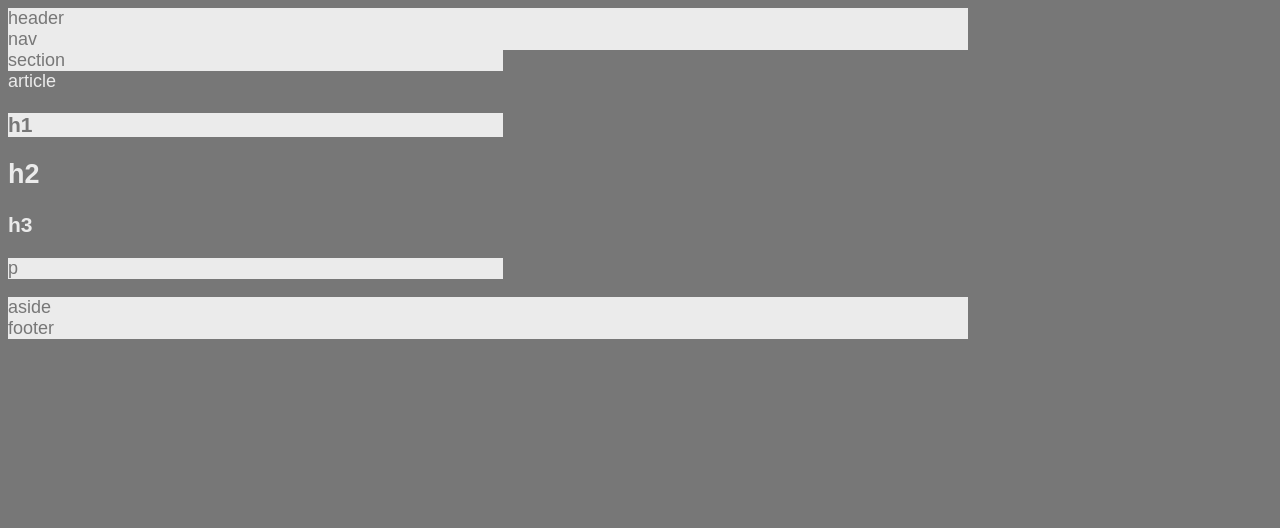
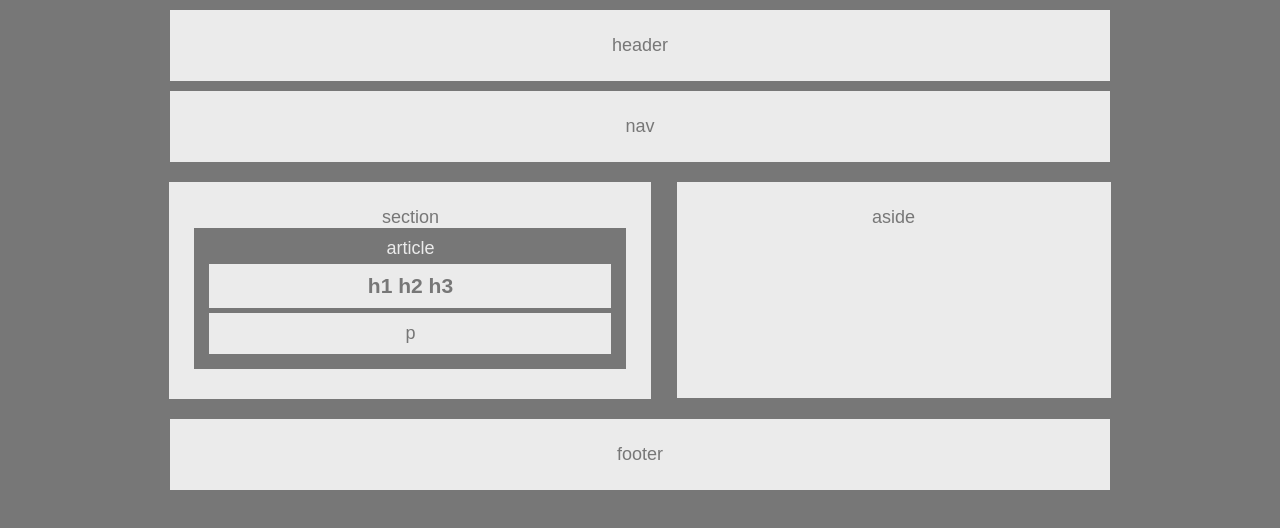
Before and after one commit to siddhubatra/HW-Wireframe, a plain HTML site: page index.html in a window 1280 px wide. Drawn offline with Linux system fonts and the light colour scheme.

Commit message:
adjustments to css

```diff
--- a/index.html
+++ b/index.html
@@ -1,21 +1,37 @@
 <!DOCTYPE html>
 <html>
-    <head>
-        <link rel="stylesheet" type="text/css" href="style.css">
-    </head>
 
-    <body>
-        <header class="graySpaces">header</header>
-        <nav class="graySpaces">nav</nav>
-        <section class="graySpaces">section
-            <article>article
-                <h1 class="littleText">h1</h1>
-                <h2>h2</h2>
-                <h3>h3</h3>
-                <p class="littleText">p</p>
+<head>
+    <link rel="stylesheet" type="text/css" href="style.css">
+</head>
+
+<body>
+
+    <header>header</header>
+
+    <nav>nav</nav>
+
+    <div>
+
+        <section> section
+
+            <article> article
+
+                <h1>h1 h2 h3</h1>
+
+                <p>p</p>
+
             </article>
+
         </section>
-        <aside class="graySpaces">aside</aside>
-        <footer class="graySpaces">footer</footer>
-    </body>
+
+        <aside> aside </aside>
+
+    </div>
+
+
+    <footer>footer</footer>
+
+</body>
+
 </html>
--- a/style.css
+++ b/style.css
@@ -4,22 +4,45 @@ body {
     background: #777;
     width: 960px;
     font-size: 18px;
+    text-align: center;
+    margin: auto;
 }
 
-.graySpaces {
+header, nav, section, aside, footer {
     background: #ebebeb;
+    padding: 25px;
+    margin: 10px;
 }
 
 article {
     color: #ebebeb;
     background: #777;
+    padding: 10px;
 }
 
-.littleText {
+h1, p {
     color: #777;
     background: #ebebeb;
+    padding: 10px;
+    margin: 5px;
 }
 
 section {
-    width: 495px;
+    width: 45%;
+    display: inline-block;
+    vertical-align: top;
+    margin-left: 0;
+    padding-bottom: 30px;
 }
+
+aside {
+    width: 40%;
+    display: inline-block;
+    vertical-align: top;
+    padding-bottom: 170px;
+    margin-right: 0;
+}
+
+div {
+
+}
```
